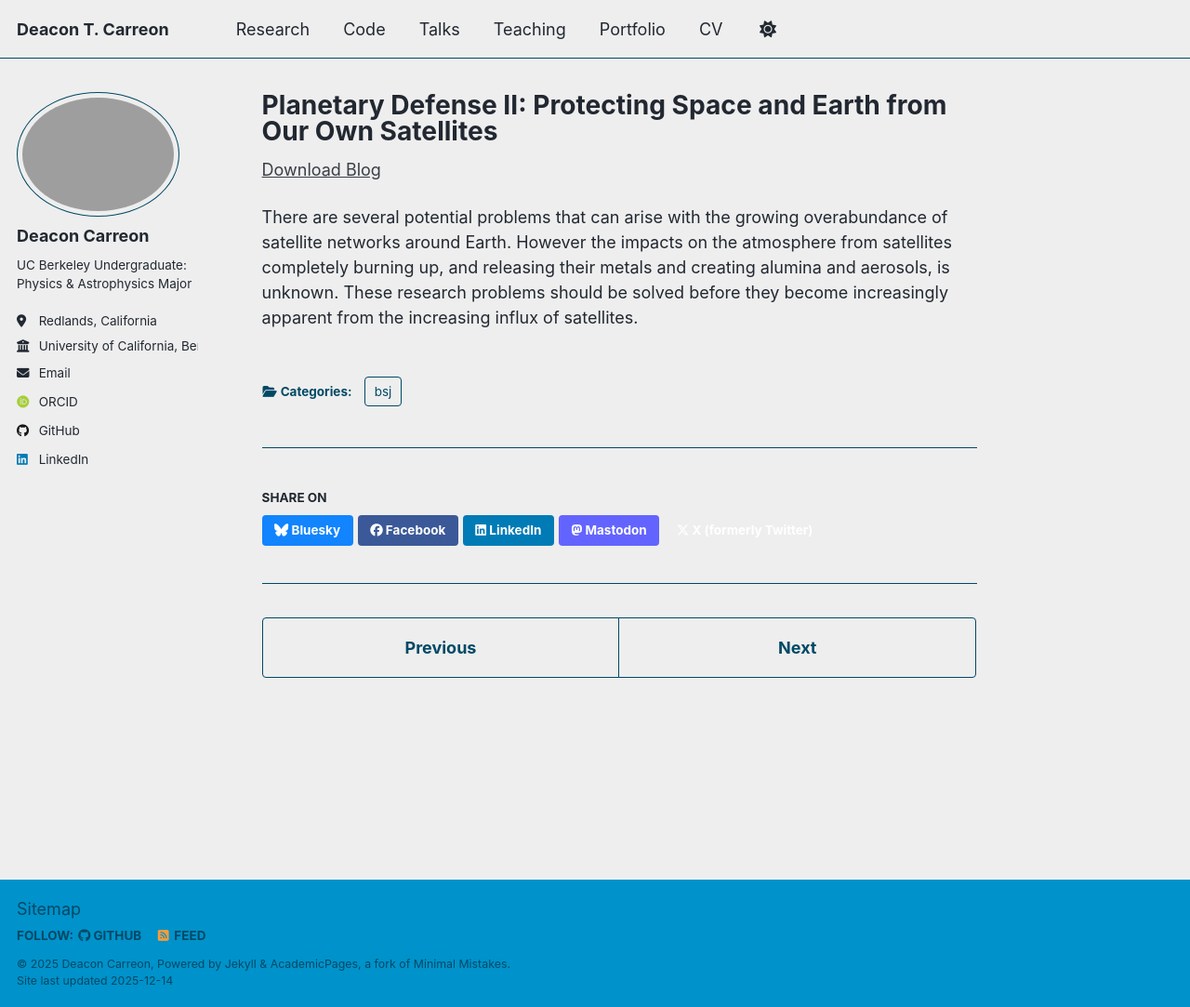
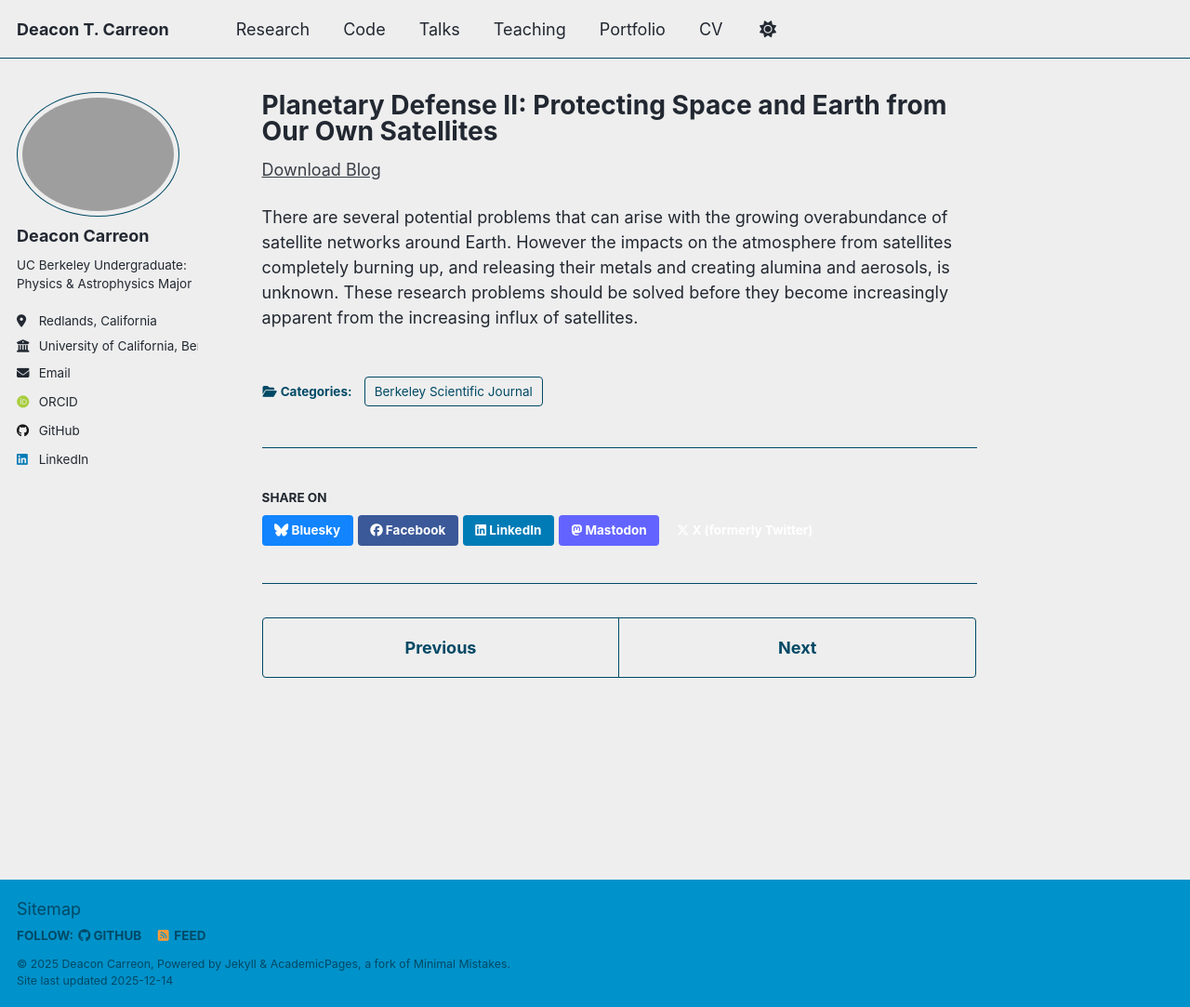
Before and after one commit to DeaconTCarreon/deacontcarreon.github.io, a Jekyll site: the page built from _portfolio/portfolio_bsj_planetary_defense_II.md, in a window 1280 px wide and 1083 px high. Shown: the whole window at 93% size. Built offline with Jekyll 4.4.1, drawn with Linux system fonts in a browser that asks for light colours; some web fonts are replaced; a script that is not in the unit is left out.

Commit message:
Portfolio Category

```diff
--- a/_portfolio/portfolio_bsj_planetary_defense_II.md
+++ b/_portfolio/portfolio_bsj_planetary_defense_II.md
@@ -2,7 +2,7 @@
 title: "Planetary Defense II: Protecting Space and Earth from Our Own Satellites"
 excerpt: "BSJ Blog #2: The overabundance of satellites in space has unknown consequences when they burn up in the atmosphere. (Image Credit: ESA/NASA)<br/><img src='/images/ATV-1 Reentry.png'>"
 collection: portfolio
-category: bsj
+category: Berkeley Scientific Journal
 ---
 
 [Download Blog](https://deacontcarreon.github.io/files/Planetary Defense II.pdf)
```
Also changed, not shown: _portfolio/portfolio_bsj_planetary_defense_I.md (+1 -1 lines).
